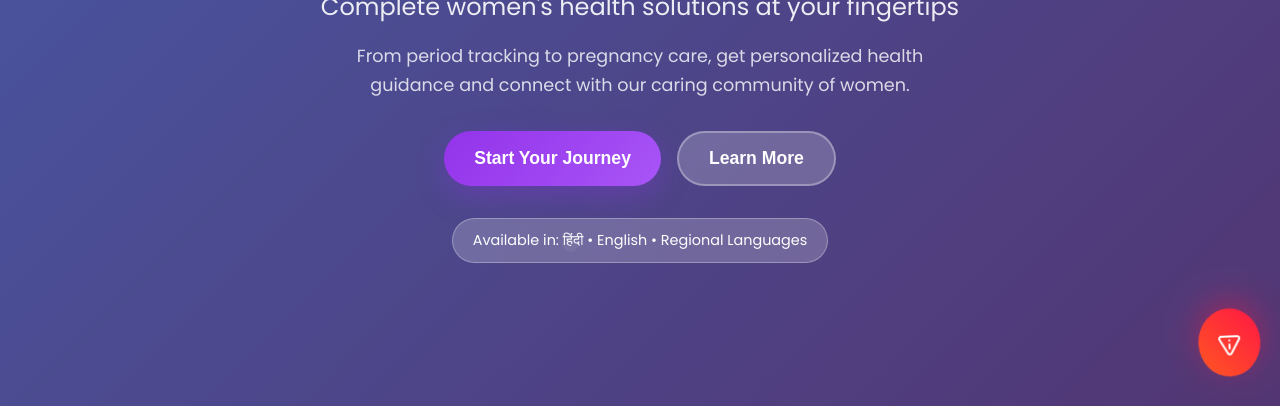
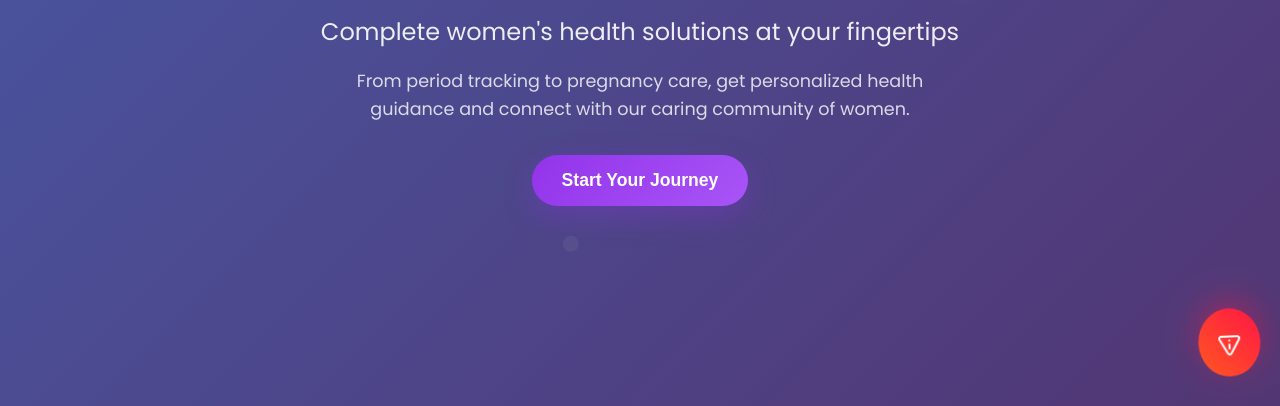
Before and after one commit to shruti985/Hackathon_project-Thapar-, a plain HTML site: page frontend/front/index2.html in a window 1280 px wide. Shown: the part 394-800 px from the top of the page. Drawn offline with nearby package versions, Linux system fonts and the light colour scheme.

Commit message:
home page update

```diff
--- a/frontend/front/index2.html
+++ b/frontend/front/index2.html
@@ -989,9 +989,7 @@ body {
       <p class="desc">From period tracking to pregnancy care, get personalized health guidance and connect with our caring community of women.</p>
       <div class="hero-buttons">
         <button class="btn primary" onclick="handleButtonClick('start')">Start Your Journey</button>
-        <button class="btn secondary" onclick="handleButtonClick('learn')">Learn More</button>
       </div>
-      <div class="badge">Available in: हिंदी • English • Regional Languages</div>
     </div>
   </section>
 
```
